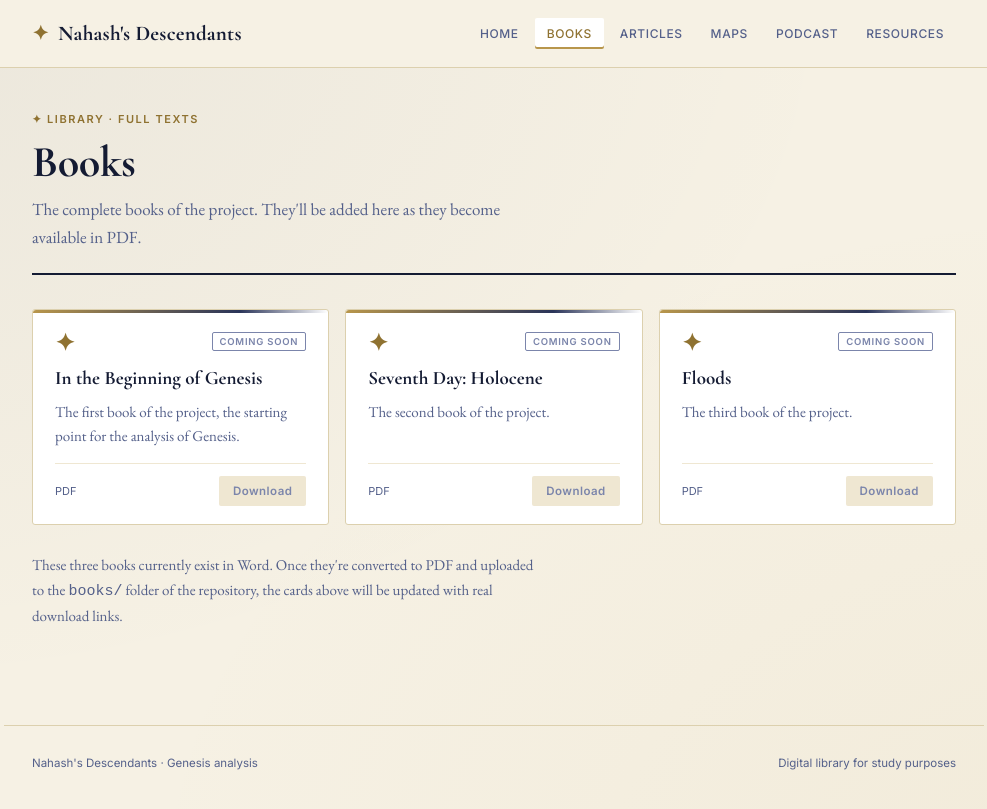
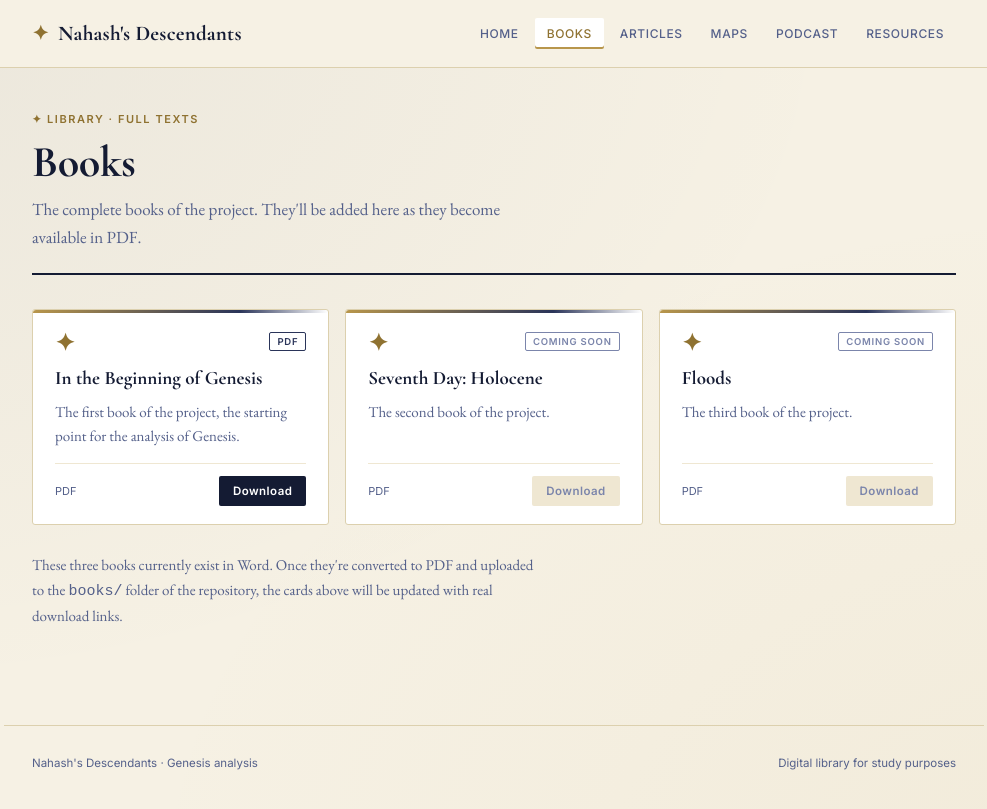
Before and after one commit to Dskartes/Nahashsdescendants, a Jekyll site: the page built from books.md, in a window 1280 px wide. Shown: the top 809 px of the page, without its empty margins (146-1133 px from the left). Built offline with Jekyll 4.4.1, drawn with Linux system fonts in a browser that asks for light colours.

Commit message:
Update book card to include PDF download link

```diff
--- a/books.md
+++ b/books.md
@@ -9,13 +9,13 @@ subtitle: "The complete books of the project. They'll be added here as they beco
   <div class="card">
     <div class="card-top">
       <div class="card-mark">✦</div>
-      <div class="card-tag soon">Coming soon</div>
+      <div class="card-tag">PDF</div>
     </div>
     <h3 class="card-title">In the Beginning of Genesis</h3>
     <p class="card-desc">The first book of the project, the starting point for the analysis of Genesis.</p>
     <div class="card-meta">
       <span class="card-info">PDF</span>
-      <span class="card-btn disabled">Download</span>
+      <a class="card-btn" href="{{ '/In the Beginning of Genesis.pdf' | relative_url | replace: ' ', '%20' }}" download>Download</a>
     </div>
   </div>
 
```
